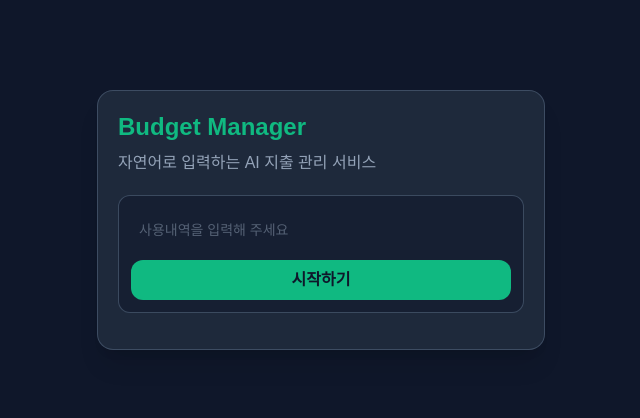
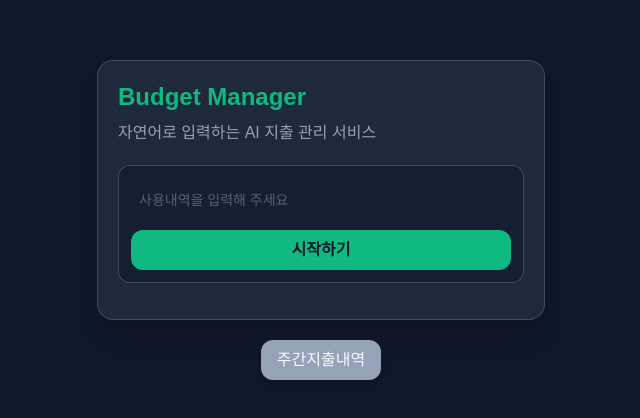
Before and after one commit to jiin972/budget-manager, a Next.js app: page / in a window 1280 px wide. Shown: the part 180-598 px from the top of the page, without its empty margins (319-959 px from the left). Built offline with nearby package versions, Linux system fonts and the light colour scheme.

Commit message:
feat: add page metadata and Link to modal route - add metadata for weekly page - add Link component for modal navigation

```diff
--- a/app/page.tsx
+++ b/app/page.tsx
@@ -1,5 +1,9 @@
 import AmountForm from "@/components/amout_form";
-
+import { Metadata } from "next";
+import Link from "next/link";
+export const metadata: Metadata = {
+  title: "Home",
+};
 export default function Home() {
   return (
     <main className="min-h-screen p-5 flex flex-col items-center justify-center">
@@ -14,6 +18,12 @@ export default function Home() {
           <AmountForm />
         </div>
       </div>
+      <Link
+        href="/weekly"
+        className="mt-5 p-2 px-4 rounded-xl shadow-md bg-text-muted bottom-5"
+      >
+        주간지출내역
+      </Link>
     </main>
   );
 }
```
